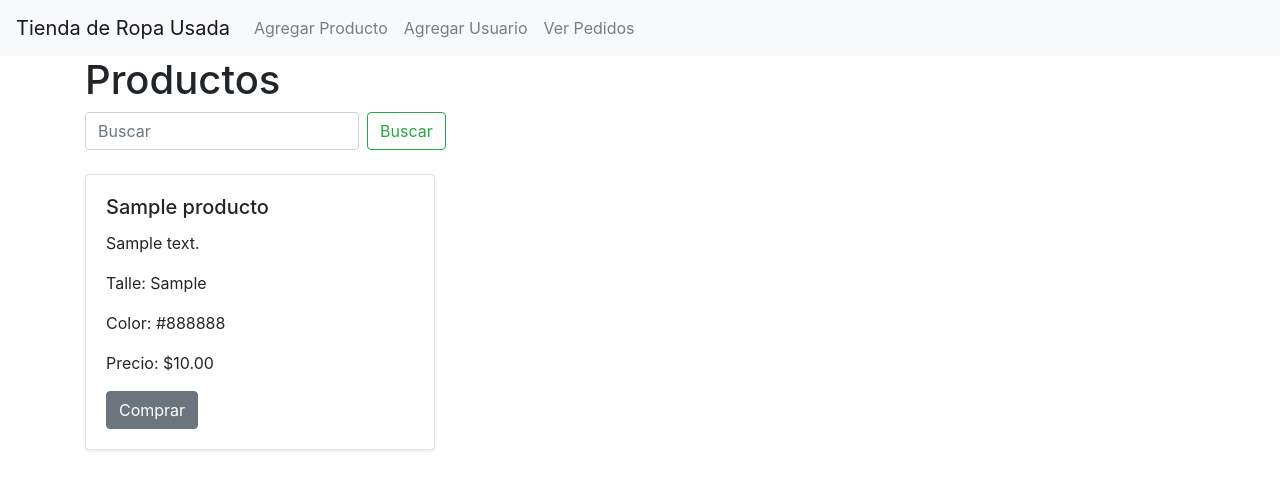
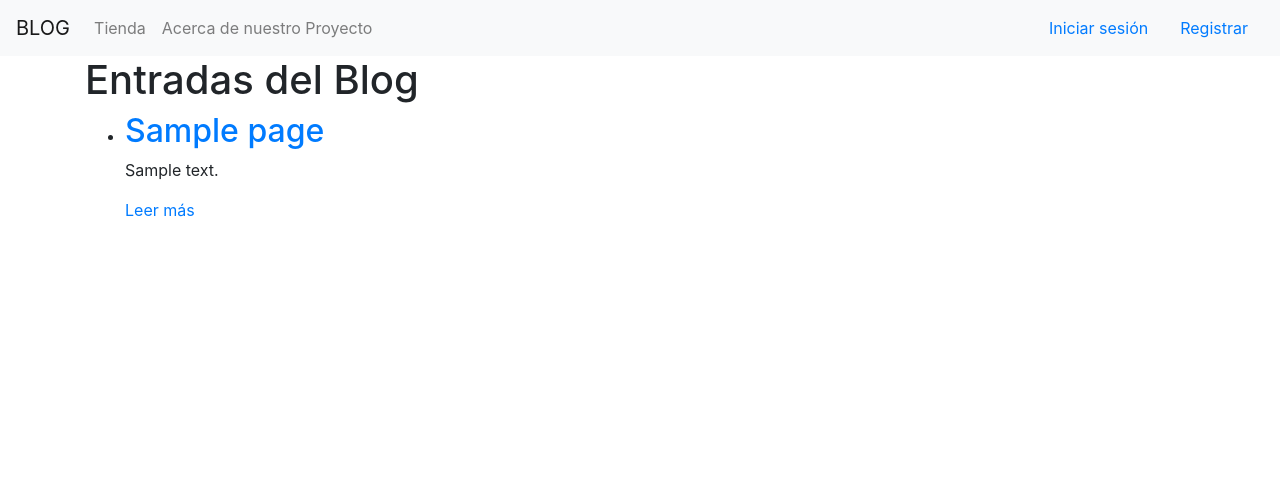
Before and after one commit to macintyresj/MiPrimeraPagina_MacIntyre, a Django app: page / in a window 1280 px wide. Shown: the top 490 px of the page. Run offline with Django 5.2, Linux system fonts and the light colour scheme; tables that the repository leaves empty hold one stand-in row (values such as "Sample post"); some libraries are stand-ins or nearby versions.

Commit message:
cambios entrega final

```diff
--- /dev/null
+++ b/tienda_app/templates/tienda_app/about.html
@@ -0,0 +1,5 @@
+{% extends 'tienda_app/base.html' %}
+{% block content %}
+<h1>Acerca de Nosotros</h1>
+<p>Bienvenidos a nuestra tienda de ropa usada. Aquí encontrarás productos seleccionados con mucho cariño, creados por un equipo apasionado por la moda sustentable. ¡Gracias por apoyarnos!</p>
+{% endblock %}
--- a/tienda_app/templates/tienda_app/base.html
+++ b/tienda_app/templates/tienda_app/base.html
@@ -1,26 +1,31 @@
-<!DOCTYPE html>
-<html>
+<html lang="es">
 <head>
-    <title>Tienda</title>
+    <meta charset="UTF-8">
+    <meta name="viewport" content="width=device-width, initial-scale=1.0">
+    <title>Tienda de Ropa Usada</title>
     <link rel="stylesheet" href="https://stackpath.bootstrapcdn.com/bootstrap/4.3.1/css/bootstrap.min.css">
 </head>
 <body>
-    <nav class="navbar navbar-expand-lg navbar-light bg-light">
-        <a class="navbar-brand" href="{% url 'index' %}">Tienda de Ropa Usada</a>
+    <nav class="navbar navbar-expand-lg navbar-light bg-light theme-dark">
+        <a class="navbar-brand" href="{% url 'pages' %}">BLOG</a>
         <div class="collapse navbar-collapse">
             <ul class="navbar-nav mr-auto">
-                <li class="nav-item">
-                    <a class="nav-link" href="{% url 'agregar_producto' %}">Agregar Producto</a>
-                </li>
-                <li class="nav-item">
-                    <a class="nav-link" href="{% url 'agregar_usuario' %}">Agregar Usuario</a>
-                </li>
-                <li class="nav-item">
-                    <a class="nav-link" href="{% url 'ver_pedidos' %}">Ver Pedidos</a>
-                </li>
+                <li class="nav-item"><a class="nav-link" href="{% url 'index' %}">Tienda</a></li>
+                <li class="nav-item"><a class="nav-link" href="{% url 'about' %}">Acerca de nuestro Proyecto</a></li>
             </ul>
+            {% if user.is_authenticated %}
+            <ul class="d-flex justify-content-end">
+                <li class="nav-item list-unstyled"><a class="nav-link" href="{% url 'logout' %}">Cerrar sesión</a></li>
+                <li class="nav-item list-unstyled"><a class="nav-link" href="{% url 'create_page' %}">Crear página</a></li>
+                {% else %}
+                <li class="nav-item list-unstyled"><a class="nav-link" href="{% url 'login' %}">Iniciar sesión</a></li>
+                <li class="nav-item list-unstyled"><a class="nav-link" href="{% url 'signup' %}">Registrar</a></li>
+            {% endif %}
+            </ul>
+
         </div>
     </nav>
+
     <div class="container">
         {% block content %}
         {% endblock %}
--- /dev/null
+++ b/tienda_app/templates/tienda_app/pages.html
@@ -0,0 +1,31 @@
+{% extends 'tienda_app/base.html' %}
+{% block content %}
+<h1>Entradas del Blog</h1>
+{% if pages %}
+    <ul>
+        {% for page in pages %}
+            <li>
+                <h2><a href="{% url 'page_detail' page.id %}">{{ page.title }}</a></h2>
+
+                {% if user.is_authenticated %}
+                    <!-- Solo mostrar si está logueado -->
+                    <div class="d-flex justify-content-end">
+                        <a href="{% url 'update_page' pk=page.pk %}" class="mr-1">Editar </a> |
+                        <a href="{% url 'delete_page' pk=page.pk %}" class ="ml-1"> Eliminar</a>
+                    </div>
+                {% endif %}
+                <p>{{ page.content|truncatewords:100 }}</p>
+                <a href="{% url 'page_detail' pk=page.pk %}">Leer más</a>
+            </li>
+        {% endfor %}
+    </ul>
+{% else %}
+    <p>No hay páginas aún.</p>
+{% endif %}
+{% if user.is_authenticated %}
+<div class="d-flex">
+    <a href="{% url 'create_page' %}" class="btn btn-success ml-auto m-4">Crear nueva entrada</a>
+</div>
+
+{% endif %}
+{% endblock %}
--- a/tienda_app/urls.py
+++ b/tienda_app/urls.py
@@ -1,12 +1,36 @@
+# from django.urls import path
+# from . import views
+
+# urlpatterns = [
+#     path('', views.index, name='index'),
+#     path('agregar_producto/', views.agregar_producto, name='agregar_producto'),
+#     path('agregar_usuario/', views.agregar_usuario, name='agregar_usuario'),
+#     path('ver_pedidos/', views.ver_pedidos, name='ver_pedidos'),
+#     path('realizar_pedido/<int:producto_id>/',
+#          views.realizar_pedido,
+#          name='realizar_pedido'),
+# ]
+
 from django.urls import path
 from . import views
 
 urlpatterns = [
-    path('', views.index, name='index'),
+    path('tienda', views.index, name='index'),
     path('agregar_producto/', views.agregar_producto, name='agregar_producto'),
     path('agregar_usuario/', views.agregar_usuario, name='agregar_usuario'),
     path('ver_pedidos/', views.ver_pedidos, name='ver_pedidos'),
-    path('realizar_pedido/<int:producto_id>/',
-         views.realizar_pedido,
-         name='realizar_pedido'),
+    path('realizar_pedido/<int:producto_id>/', views.realizar_pedido, name='realizar_pedido'),
+
+    # Rutas para las páginas
+    path('about/', views.about, name='about'),  # Página 'Acerca de'
+    path('', views.pages, name='pages'),  # Página principal del blog
+    path('pages/<int:pk>/', views.page_detail, name='page_detail'),  # Detalle de una página
+    path('pages/create/', views.create_page, name='create_page'),  # Crear página
+    path('pages/update/<int:pk>/', views.update_page, name='update_page'),  # Editar página
+    path('pages/delete/<int:pk>/', views.delete_page, name='delete_page'),  # Borrar página
+
+    # Login, Registro, Logout
+    path('login/', views.login_view, name='login'),
+    path('signup/', views.signup_view, name='signup'),
+    path('logout/', views.logout_view, name='logout'),
 ]
--- a/tienda_app/views.py
+++ b/tienda_app/views.py
@@ -1,6 +1,56 @@
+# from django.shortcuts import render, get_object_or_404, redirect
+# from .models import Producto, Usuario, Orden
+# from .forms import ProductoForm, UsuarioForm, OrdenForm
+
+# def index(request):
+#     query = request.GET.get('q')
+#     if query:
+#         productos = Producto.objects.filter(titulo__icontains=query)
+#     else:
+#         productos = Producto.objects.all()
+#     return render(request, 'tienda_app/index.html', {'productos': productos})
+
+# def agregar_producto(request):
+#     if request.method == 'POST':
+#         form = ProductoForm(request.POST)
+#         if form.is_valid():
+#             form.save()
+#             return redirect('index')
+#     else:
+#         form = ProductoForm()
+#     return render(request, 'tienda_app/agregar_producto.html', {'form': form})
+
+# def agregar_usuario(request):
+#     if request.method == 'POST':
+#         form = UsuarioForm(request.POST)
+#         if form.is_valid():
+#             form.save()
+#             return redirect('index')
+#     else:
+#         form = UsuarioForm()
+#     return render(request, 'tienda_app/agregar_usuario.html', {'form': form})
+
+# def ver_pedidos(request):
+#     pedidos = Orden.objects.all()
+#     return render(request, 'tienda_app/ver_pedidos.html', {'pedidos': pedidos})
+
+# def realizar_pedido(request, producto_id):
+#     producto = get_object_or_404(Producto, id=producto_id)
+#     if request.method == 'POST':
+#         form = OrdenForm(request.POST)
+#         if form.is_valid():
+#             form.save()
+#             return redirect('index')
+#     else:
+#         form = OrdenForm(initial={'producto': producto})
+#     return render(request, 'tienda_app/realizar_pedido.html', {'form': form, 'producto': producto})
+
 from django.shortcuts import render, get_object_or_404, redirect
-from .models import Producto, Usuario, Orden
-from .forms import ProductoForm, UsuarioForm, OrdenForm
+from django.contrib.auth.decorators import login_required
+from django.contrib.auth import authenticate, login, logout
+from .models import Producto, Usuario, Orden, Page
+from .forms import ProductoForm, UsuarioForm, OrdenForm, PageForm
+from django.contrib.auth.forms import UserCreationForm, AuthenticationForm
 
 def index(request):
     query = request.GET.get('q')
@@ -44,3 +94,75 @@ def realizar_pedido(request, producto_id):
     else:
         form = OrdenForm(initial={'producto': producto})
     return render(request, 'tienda_app/realizar_pedido.html', {'form': form, 'producto': producto})
+
+# Vistas para el Blog (Pages)
+def about(request):
+    return render(request, 'tienda_app/about.html')
+
+def pages(request):
+    pages = Page.objects.all()
+    return render(request, 'tienda_app/pages.html', {'pages': pages})
+
+def page_detail(request, pk):
+    page = get_object_or_404(Page, pk=pk)
+    return render(request, 'tienda_app/page_detail.html', {'page': page})
+
+@login_required
+def create_page(request):
+    if request.method == 'POST':
+        form = PageForm(request.POST)
+        if form.is_valid():
+            page = form.save(commit=False)
+            page.author = request.user
+            page.save()
+            return redirect('pages')
+    else:
+        form = PageForm()
+    return render(request, 'tienda_app/create_page.html', {'form': form})
+
+@login_required
+def update_page(request, pk):
+    page = get_object_or_404(Page, pk=pk)
+    if request.user != page.author:
+        return redirect('pages')
+    if request.method == 'POST':
+        form = PageForm(request.POST, instance=page)
+        if form.is_valid():
+            form.save()
+            return redirect('page_detail', pk=page.pk)
+    else:
+        form = PageForm(instance=page)
+    return render(request, 'tienda_app/update_page.html', {'form': form, 'page': page})
+
+@login_required
+def delete_page(request, pk):
+    page = get_object_or_404(Page, pk=pk)
+    if request.user == page.author:
+        page.delete()
+    return redirect('pages')
+
+# Login y Logout
+def login_view(request):
+    if request.method == 'POST':
+        form = AuthenticationForm(request, data=request.POST)
+        if form.is_valid():
+            user = form.get_user()
+            login(request, user)
+            return redirect('index')
+    else:
+        form = AuthenticationForm()
+    return render(request, 'tienda_app/login.html', {'form': form})
+
+def signup_view(request):
+    if request.method == 'POST':
+        form = UserCreationForm(request.POST)
+        if form.is_valid():
+            form.save()
+            return redirect('login')
+    else:
+        form = UserCreationForm()
+    return render(request, 'tienda_app/signup.html', {'form': form})
+
+def logout_view(request):
+    logout(request)
+    return redirect('index')
```
Also changed, not shown: tienda_app/forms.py (+24 -1 lines), tienda_app/models.py (+56 -17 lines), tienda_app/templates/tienda_app/confirm_delete.html (added, +10 -0 lines), tienda_app/templates/tienda_app/create_page.html (added, +9 -0 lines), tienda_app/templates/tienda_app/login.html (added, +9 -0 lines), tienda_app/templates/tienda_app/page_detail.html (added, +18 -0 lines), tienda_app/templates/tienda_app/signup.html (added, +9 -0 lines), tienda_app/templates/tienda_app/update_page.html (added, +9 -0 lines), README.md, tienda_app/migrations/0002_page.py (added).
